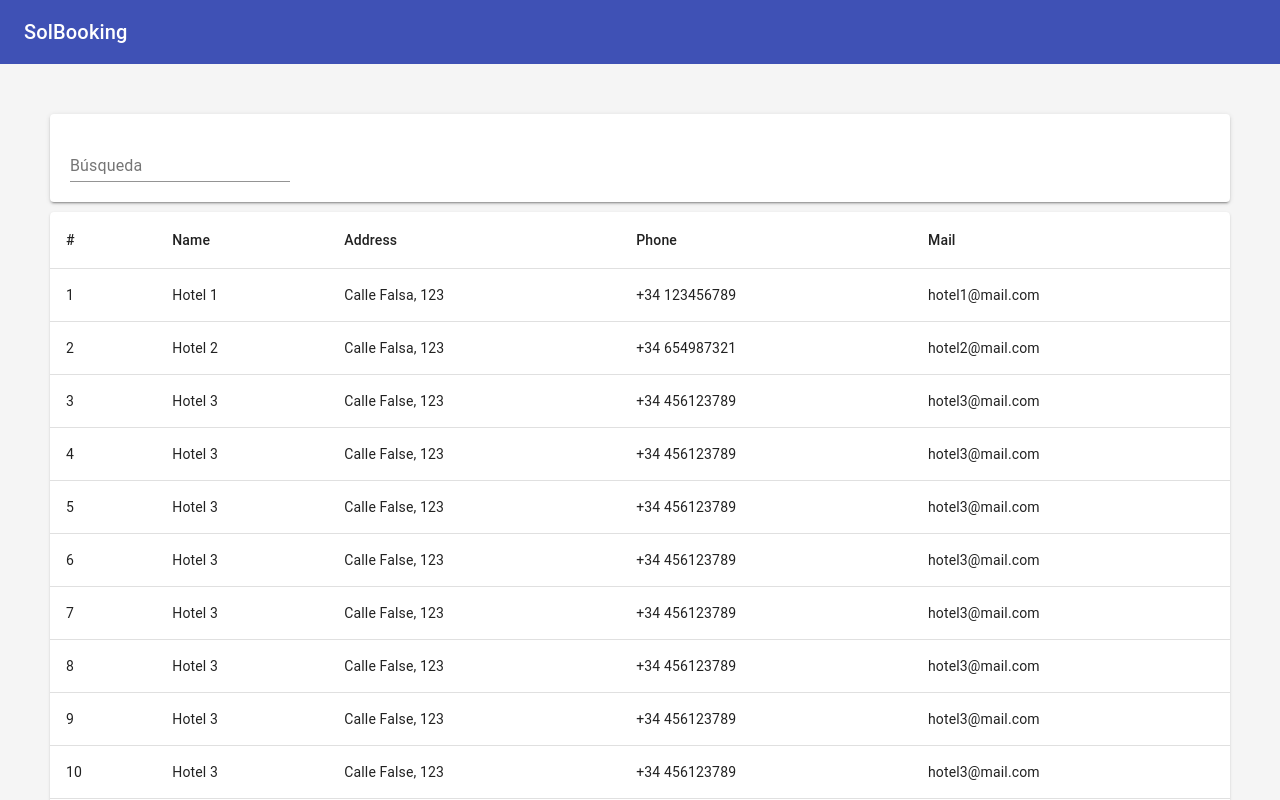
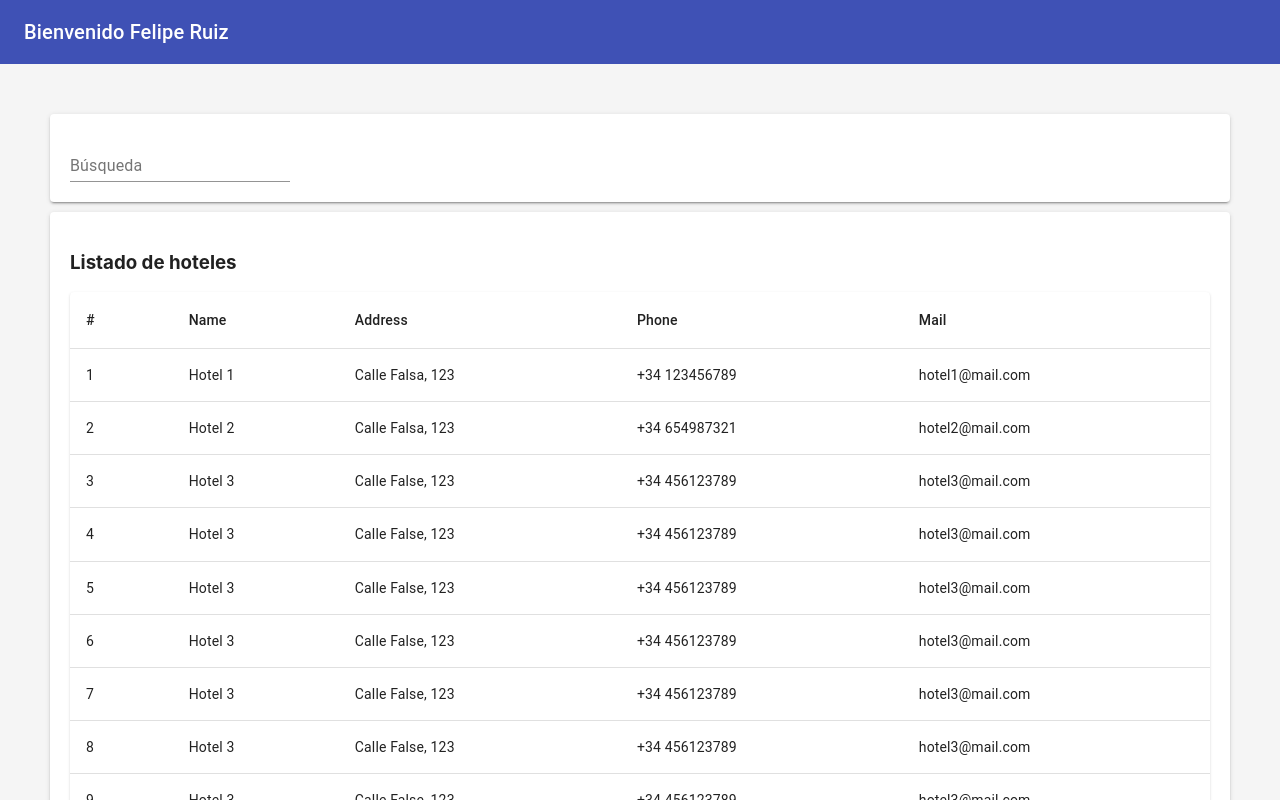
Before and after one commit to felipe8313/solBooking-test, a React (Create React App) app in the folder solbooking-test-front-end/: page / in a window 1280 px wide. Shown: the top 800 px of the page. Built offline with nearby package versions, Linux system fonts and the light colour scheme.

Commit message:
Added welcome text

```diff
--- a/solbooking-test-front-end/src/App.tsx
+++ b/solbooking-test-front-end/src/App.tsx
@@ -13,7 +13,7 @@ const mockUser: User = {
 
 const App = () => (
   <Fragment>
-    <Header />
+    <Header name={mockUser.name}/>
     <div className="container">
       <DashboardPage user={mockUser} />
     </div>
--- a/solbooking-test-front-end/src/common/components/header/index.tsx
+++ b/solbooking-test-front-end/src/common/components/header/index.tsx
@@ -3,11 +3,15 @@ import AppBar from '@material-ui/core/AppBar';
 import Toolbar from '@material-ui/core/Toolbar';
 import Typography from '@material-ui/core/Typography';
 
-export const Header = () => (
+interface Props {
+    name: string;
+}
+
+export const Header = (props: Props) => (
     <AppBar position="static">
         <Toolbar>
             <Typography variant="h6">
-                SolBooking
+                {`Bienvenido ${props.name}`}
           </Typography>
         </Toolbar>
     </AppBar>
--- a/solbooking-test-front-end/src/pages/dashboard/components/table/index.tsx
+++ b/solbooking-test-front-end/src/pages/dashboard/components/table/index.tsx
@@ -1,4 +1,4 @@
-import React, { useState, useEffect } from 'react';
+import React, { useState } from 'react';
 import Table from '@material-ui/core/Table';
 import TableBody from '@material-ui/core/TableBody';
 import TableCell from '@material-ui/core/TableCell';
--- a/solbooking-test-front-end/src/pages/dashboard/index.tsx
+++ b/solbooking-test-front-end/src/pages/dashboard/index.tsx
@@ -4,6 +4,9 @@ import { hotelService } from '../../services/hotelService';
 import { User } from '../../model/user';
 import { HotelsTable } from './components/table';
 import { Filter } from './components/filter';
+import { Paper } from '@material-ui/core';
+
+import './styles.scss';
 
 interface Props {
     user: User;
@@ -32,7 +35,10 @@ export const DashboardPage = (props: Props) => {
     return (
         <Fragment>
             <Filter filterText={filterText} onChangeFilterText={onChangeFilterText} />
-            <HotelsTable hotels={filteredHotels} />
+            <Paper elevation={2} className="hotelsListContainer">
+                <h3>Listado de hoteles</h3>
+                <HotelsTable hotels={filteredHotels} />
+            </Paper>
         </Fragment>
     );
 
--- /dev/null
+++ b/solbooking-test-front-end/src/pages/dashboard/styles.scss
@@ -0,0 +1,4 @@
+.hotelsListContainer {
+    margin-bottom: 10px;
+    padding: 20px;
+}
```
